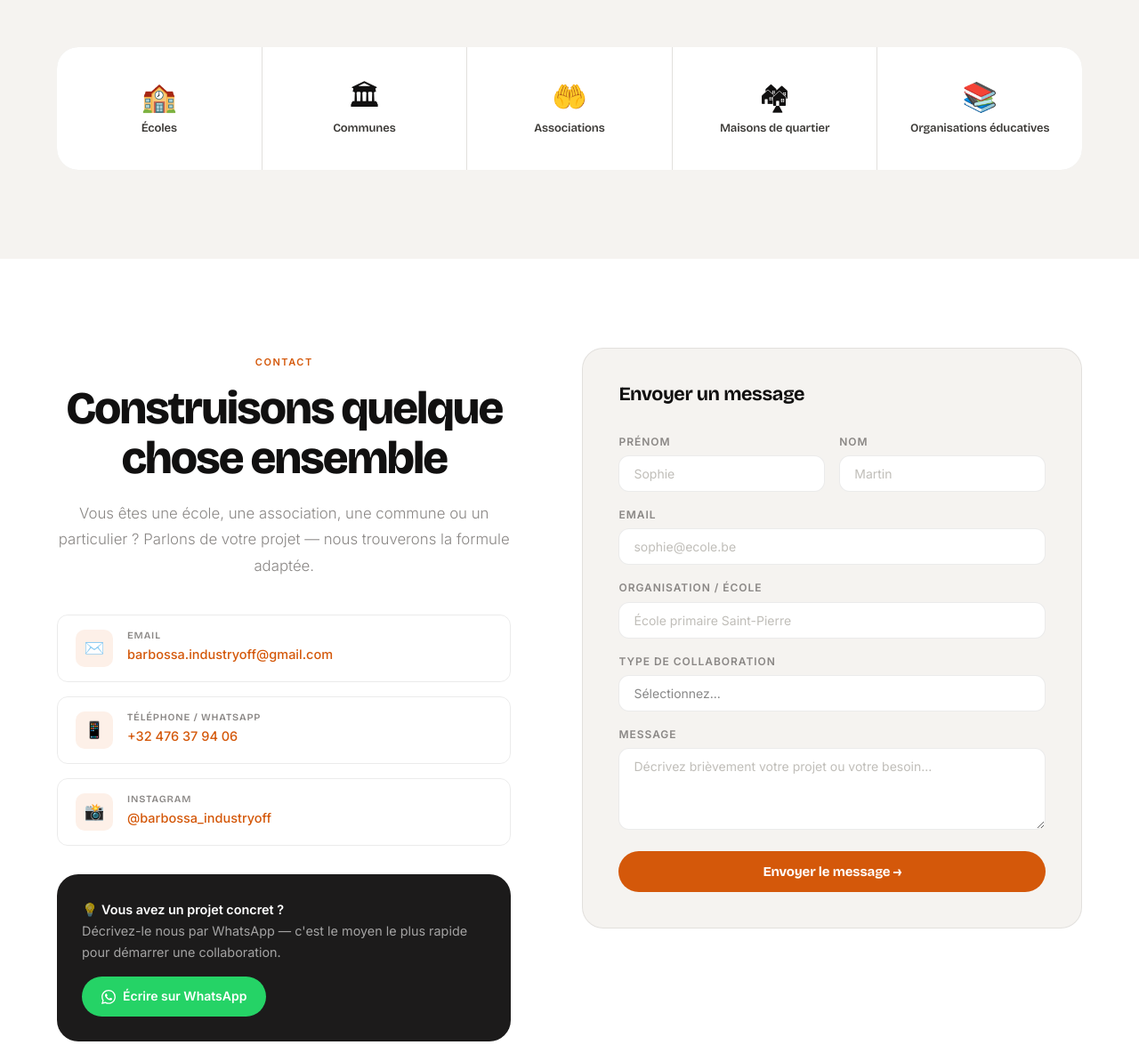
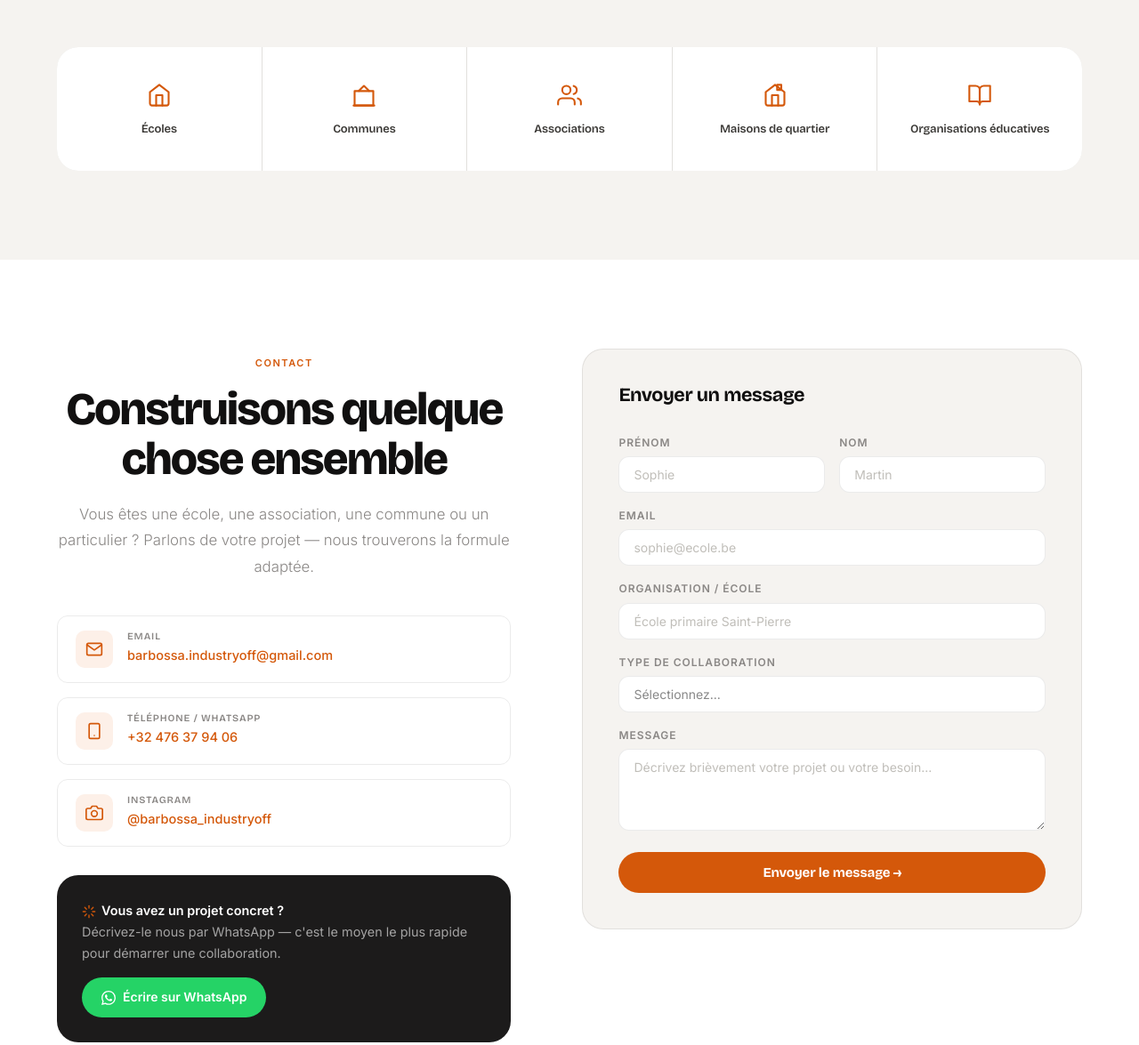
Before and after one commit to Moodsss92/barbossa-industry, a plain HTML site: page index.html in a window 1280 px wide. Shown: the part 4772-5947 px from the top of the page at 89% size. Drawn offline with nearby package versions, Linux system fonts and the light colour scheme.

Commit message:
Replace all remaining emojis with orange SVG icons in homepage

```diff
--- a/index.html
+++ b/index.html
@@ -1482,23 +1482,33 @@ footer {
     </p>
     <div class="partners-grid">
       <div class="partner-item reveal">
-        <div class="partner-emoji">🏫</div>
+        <div class="partner-emoji">
+          <svg width="28" height="28" viewBox="0 0 24 24" fill="none" stroke="var(--orange)" stroke-width="1.8" stroke-linecap="round" stroke-linejoin="round"><path d="M3 9l9-7 9 7v11a2 2 0 0 1-2 2H5a2 2 0 0 1-2-2z"/><polyline points="9 22 9 12 15 12 15 22"/></svg>
+        </div>
         <h4>Écoles</h4>
       </div>
       <div class="partner-item reveal reveal-delay-1">
-        <div class="partner-emoji">🏛</div>
+        <div class="partner-emoji">
+          <svg width="28" height="28" viewBox="0 0 24 24" fill="none" stroke="var(--orange)" stroke-width="1.8" stroke-linecap="round" stroke-linejoin="round"><line x1="22" y1="22" x2="2" y2="22"/><rect x="3" y="8" width="18" height="14"/><polyline points="7 8 12 3 17 8"/></svg>
+        </div>
         <h4>Communes</h4>
       </div>
       <div class="partner-item reveal reveal-delay-2">
-        <div class="partner-emoji">🤲</div>
+        <div class="partner-emoji">
+          <svg width="28" height="28" viewBox="0 0 24 24" fill="none" stroke="var(--orange)" stroke-width="1.8" stroke-linecap="round" stroke-linejoin="round"><path d="M17 21v-2a4 4 0 0 0-4-4H5a4 4 0 0 0-4 4v2"/><circle cx="9" cy="7" r="4"/><path d="M23 21v-2a4 4 0 0 0-3-3.87"/><path d="M16 3.13a4 4 0 0 1 0 7.75"/></svg>
+        </div>
         <h4>Associations</h4>
       </div>
       <div class="partner-item reveal reveal-delay-3">
-        <div class="partner-emoji">🏘</div>
+        <div class="partner-emoji">
+          <svg width="28" height="28" viewBox="0 0 24 24" fill="none" stroke="var(--orange)" stroke-width="1.8" stroke-linecap="round" stroke-linejoin="round"><path d="M3 9l9-7 9 7v11a2 2 0 0 1-2 2H5a2 2 0 0 1-2-2z"/><path d="M9 22V12h6v10"/><rect x="14" y="2" width="4" height="5"/></svg>
+        </div>
         <h4>Maisons de quartier</h4>
       </div>
       <div class="partner-item reveal reveal-delay-4">
-        <div class="partner-emoji">📚</div>
+        <div class="partner-emoji">
+          <svg width="28" height="28" viewBox="0 0 24 24" fill="none" stroke="var(--orange)" stroke-width="1.8" stroke-linecap="round" stroke-linejoin="round"><path d="M2 3h6a4 4 0 0 1 4 4v14a3 3 0 0 0-3-3H2z"/><path d="M22 3h-6a4 4 0 0 0-4 4v14a3 3 0 0 1 3-3h7z"/></svg>
+        </div>
         <h4>Organisations éducatives</h4>
       </div>
     </div>
@@ -1517,21 +1527,21 @@ footer {
 
       <div class="contact-channels reveal reveal-delay-3">
         <div class="channel-item">
-          <div class="channel-icon">✉️</div>
+          <div class="channel-icon"><svg width="20" height="20" viewBox="0 0 24 24" fill="none" stroke="var(--orange)" stroke-width="2" stroke-linecap="round" stroke-linejoin="round"><path d="M4 4h16c1.1 0 2 .9 2 2v12c0 1.1-.9 2-2 2H4c-1.1 0-2-.9-2-2V6c0-1.1.9-2 2-2z"/><polyline points="22,6 12,13 2,6"/></svg></div>
           <div class="channel-info">
             <h4>Email</h4>
             <a href="mailto:barbossa.industryoff@gmail.com">barbossa.industryoff@gmail.com</a>
           </div>
         </div>
         <div class="channel-item">
-          <div class="channel-icon">📱</div>
+          <div class="channel-icon"><svg width="20" height="20" viewBox="0 0 24 24" fill="none" stroke="var(--orange)" stroke-width="2" stroke-linecap="round" stroke-linejoin="round"><rect x="5" y="2" width="14" height="20" rx="2" ry="2"/><line x1="12" y1="18" x2="12.01" y2="18"/></svg></div>
           <div class="channel-info">
             <h4>Téléphone / WhatsApp</h4>
             <a href="https://wa.me/32476379406">+32 476 37 94 06</a>
           </div>
         </div>
         <div class="channel-item">
-          <div class="channel-icon">📸</div>
+          <div class="channel-icon"><svg width="20" height="20" viewBox="0 0 24 24" fill="none" stroke="var(--orange)" stroke-width="2" stroke-linecap="round" stroke-linejoin="round"><path d="M23 19a2 2 0 0 1-2 2H3a2 2 0 0 1-2-2V8a2 2 0 0 1 2-2h4l2-3h6l2 3h4a2 2 0 0 1 2 2z"/><circle cx="12" cy="13" r="4"/></svg></div>
           <div class="channel-info">
             <h4>Instagram</h4>
             <a href="https://instagram.com/barbossa_industryoff" target="_blank">@barbossa_industryoff</a>
@@ -1540,7 +1550,7 @@ footer {
       </div>
 
       <div class="wa-banner reveal reveal-delay-4">
-        <p>💡 <strong>Vous avez un projet concret ?</strong><br>
+        <p><svg style="display:inline;vertical-align:middle;margin-right:6px" width="16" height="16" viewBox="0 0 24 24" fill="none" stroke="var(--orange)" stroke-width="2" stroke-linecap="round" stroke-linejoin="round"><line x1="12" y1="2" x2="12" y2="6"/><line x1="12" y1="18" x2="12" y2="22"/><line x1="4.93" y1="4.93" x2="7.76" y2="7.76"/><line x1="16.24" y1="16.24" x2="19.07" y2="19.07"/><line x1="2" y1="12" x2="6" y2="12"/><line x1="18" y1="12" x2="22" y2="12"/><line x1="4.93" y1="19.07" x2="7.76" y2="16.24"/><line x1="16.24" y1="7.76" x2="19.07" y2="4.93"/></svg><strong>Vous avez un projet concret ?</strong><br>
         Décrivez-le nous par WhatsApp — c'est le moyen le plus rapide pour démarrer une collaboration.</p>
         <a href="https://wa.me/32476379406" target="_blank" class="wa-btn">
           <svg width="16" height="16" fill="currentColor" viewBox="0 0 24 24"><path d="M17.472 14.382c-.297-.149-1.758-.867-2.03-.967-.273-.099-.471-.148-.67.15-.197.297-.767.966-.94 1.164-.173.199-.347.223-.644.075-.297-.15-1.255-.463-2.39-1.475-.883-.788-1.48-1.761-1.653-2.059-.173-.297-.018-.458.13-.606.134-.133.298-.347.446-.52.149-.174.198-.298.298-.497.099-.198.05-.371-.025-.52-.075-.149-.669-1.612-.916-2.207-.242-.579-.487-.5-.669-.51-.173-.008-.371-.01-.57-.01-.198 0-.52.074-.792.372-.272.297-1.04 1.016-1.04 2.479 0 1.462 1.065 2.875 1.213 3.074.149.198 2.096 3.2 5.077 4.487.709.306 1.262.489 1.694.625.712.227 1.36.195 1.871.118.571-.085 1.758-.719 2.006-1.413.248-.694.248-1.289.173-1.413-.074-.124-.272-.198-.57-.347m-5.421 7.403h-.004a9.87 9.87 0 01-5.031-1.378l-.361-.214-3.741.982.998-3.648-.235-.374a9.86 9.86 0 01-1.51-5.26c.001-5.45 4.436-9.884 9.888-9.884 2.64 0 5.122 1.03 6.988 2.898a9.825 9.825 0 012.893 6.994c-.003 5.45-4.437 9.884-9.885 9.884m8.413-18.297A11.815 11.815 0 0012.05 0C5.495 0 .16 5.335.157 11.892c0 2.096.547 4.142 1.588 5.945L.057 24l6.305-1.654a11.882 11.882 0 005.683 1.448h.005c6.554 0 11.89-5.335 11.893-11.893a11.821 11.821 0 00-3.48-8.413Z"/></svg>
```
